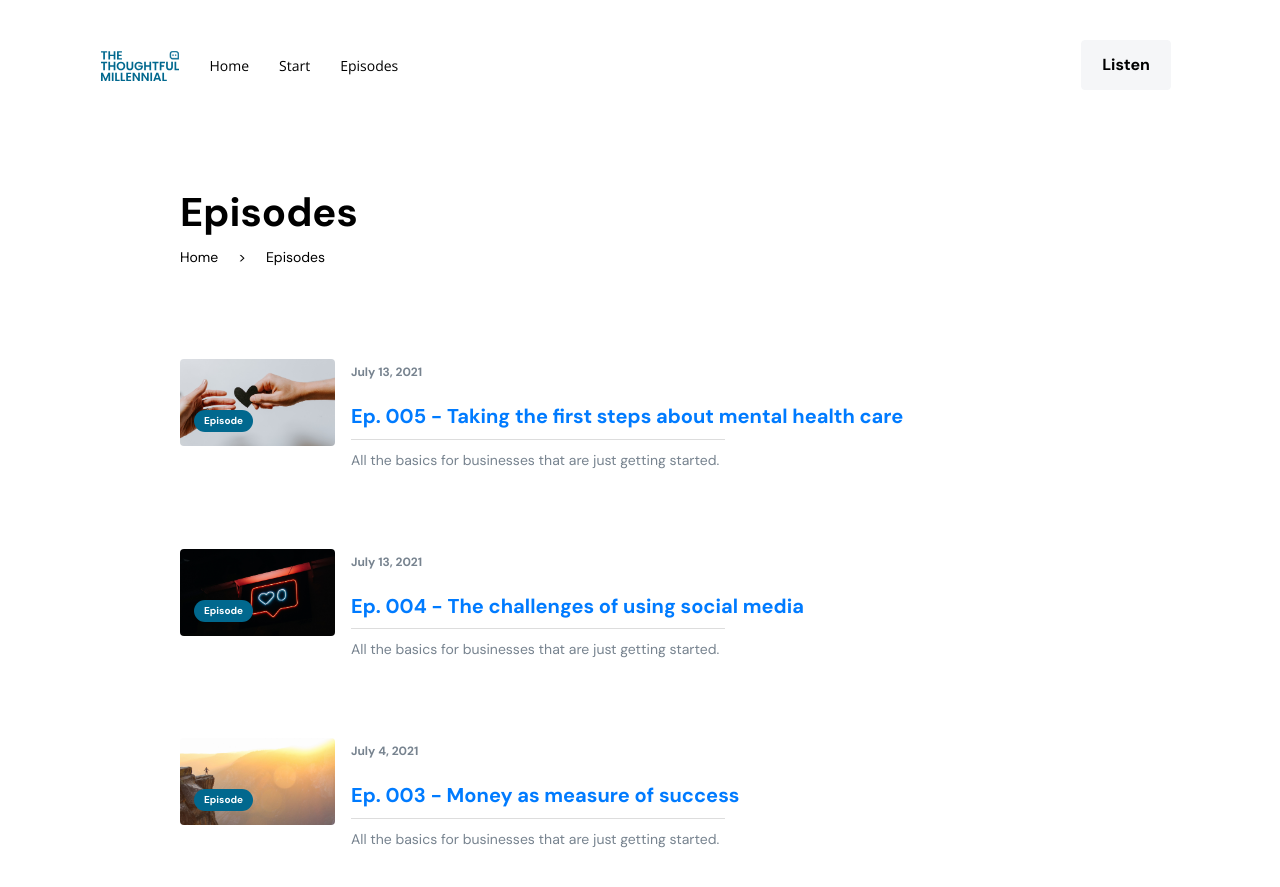
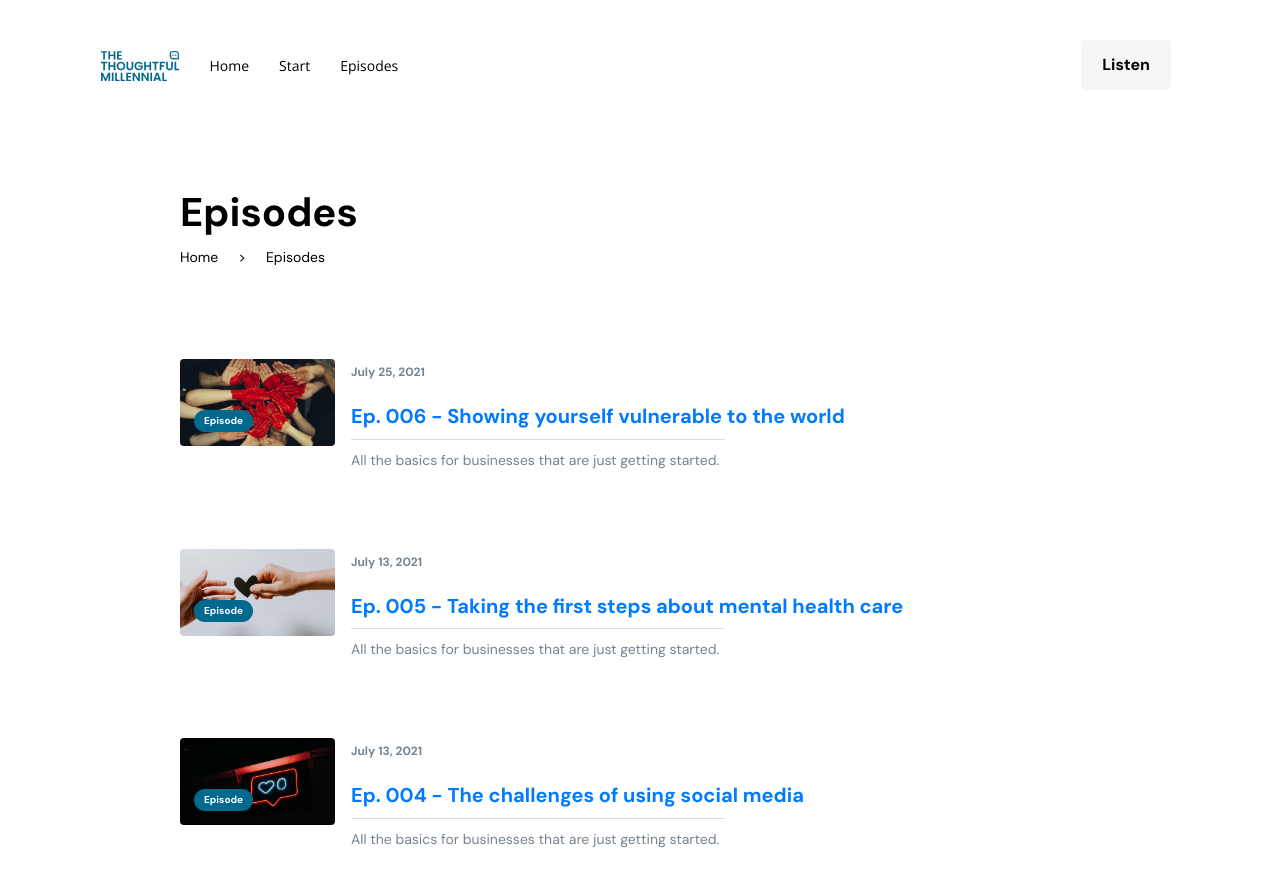
Before and after one commit to thethoughtfulmillennial/thethoughtfulmillennial.github.io, a Jekyll site: the page built from episodes.html, in a window 1280 px wide and 900 px high. Shown: the top 887 px of the window. Built offline with Jekyll 4.4.1, drawn with Linux system fonts in a browser that asks for light colours.

Commit message:
Adding twitter link and 6th episode.

```diff
--- /dev/null
+++ b/_episodes/06-showing-vulnerable-world.md
@@ -0,0 +1,18 @@
+---
+layout: episode
+title: "Ep. 006 - Showing yourself vulnerable to the world"
+description: "Asking our reasons to keep going"
+date: 2021-07-25
+banner_image: episodes/20210725_show_vulnerable_world.jpg
+thumbnail: 20210725_show_vulnerable_world.jpg
+category: Software
+order: 5
+---
+
+<div class="spotify-embeds mb-4">
+<iframe src="https://open.spotify.com/embed/episode/5Qn3f1nG8JuqAEnPZnBn8K" width="100%" height="232" frameBorder="0" allowtransparency="true" allow="encrypted-media"></iframe>
+</div>
+
+In this episode we talk about the importance and also risk of showing your vulnerabilities to people around you. We agree that showing vulnerability could be an instrument in fighting stereotypes facing different communities, and therefore using it in an emotionally intelligent way is key to building meaningful connections with others.
+
+* The opinions in this podcast are solely our own and not the employer's at which we work.
--- a/_includes/footer.html
+++ b/_includes/footer.html
@@ -44,7 +44,7 @@
 				</p>
 				<p>All rights reserved.</p>
 				<nav class="social-menu">
-					<a href="#!"><img src="/assets/images/facebook.svg" alt="facebook"></a>
+					<a href="https://twitter.com/thoughtfulmpc" target="_blank"><img src="/assets/images/twitter.svg" alt="Twitter"></a>
 				</nav>
 			</div>
 		</div>
```
Also changed, not shown: assets/images/episodes/20210725_show_vulnerable_world.jpg (added), assets/images/twitter.svg (added).
